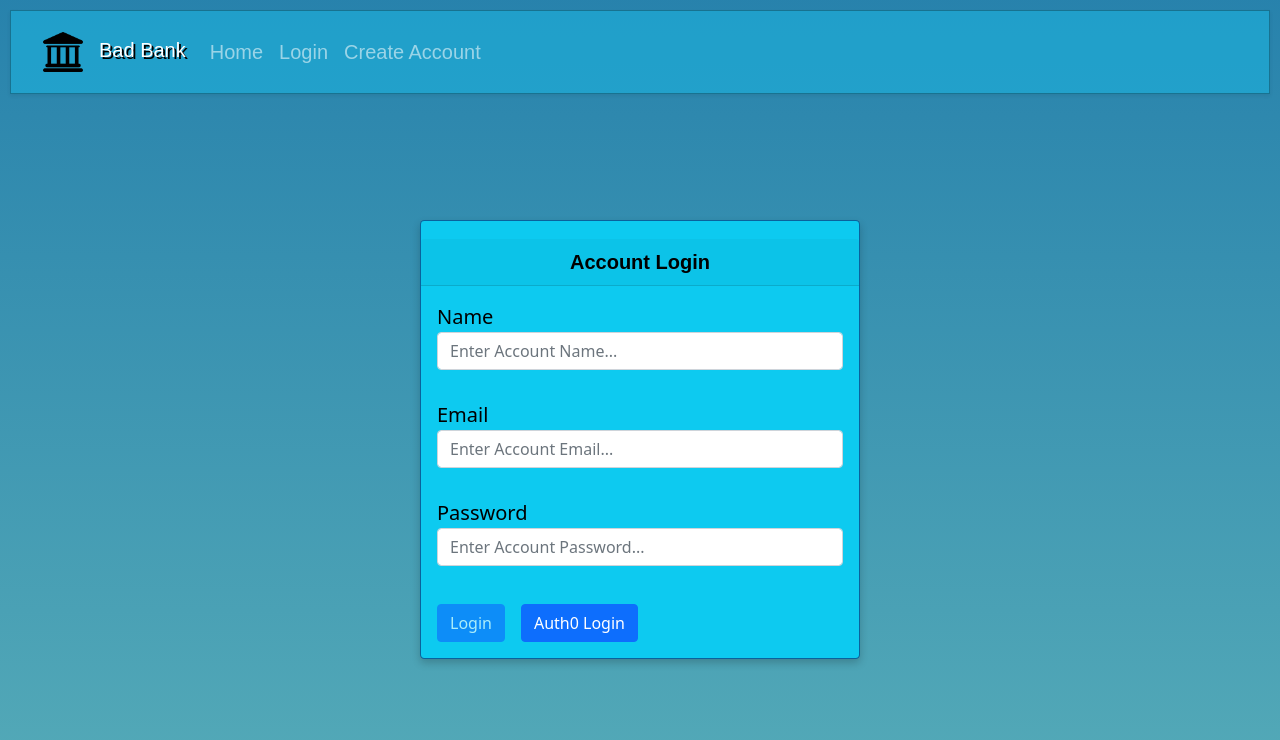
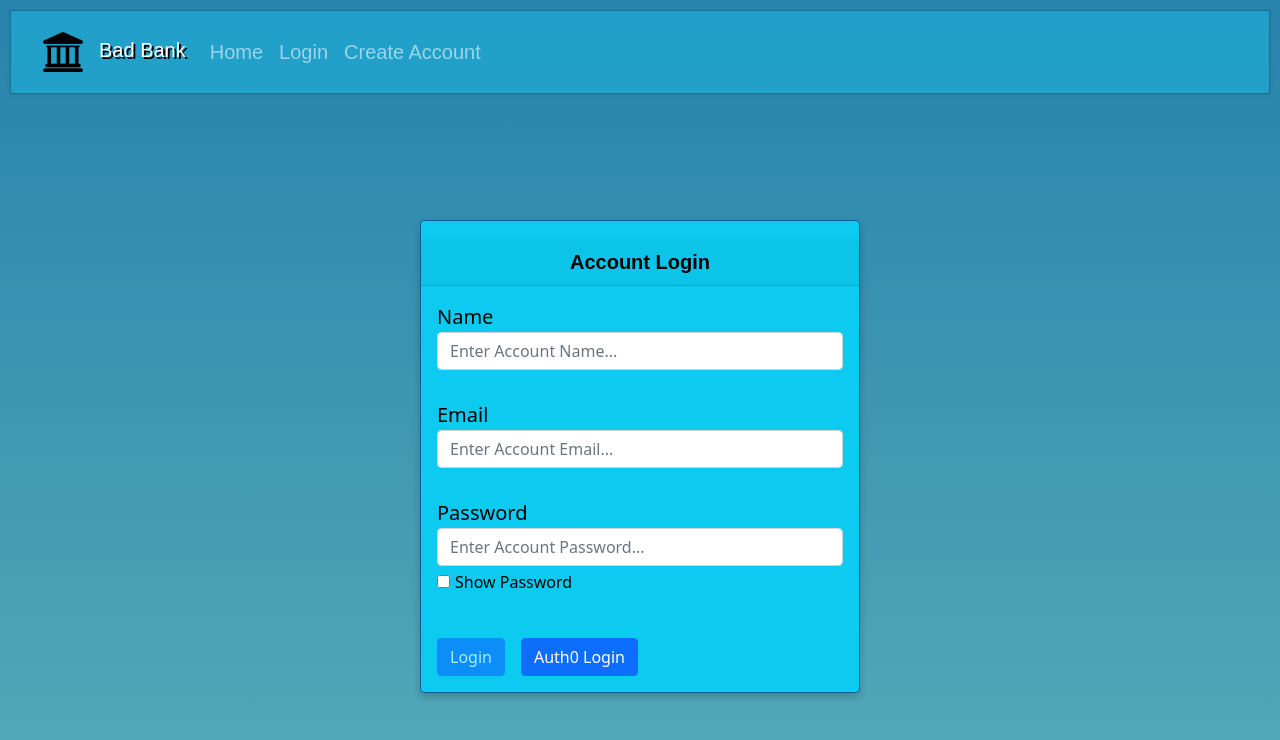
Before and after one commit to ErikRice/BadBank, a React (Create React App) app in the folder Front-end/: page /login in a window 1280 px wide. Shown: the top 740 px of the page. Built offline with nearby package versions, Linux system fonts and the light colour scheme.

Commit message:
cleaned up code

```diff
--- a/Front-end/src/App.js
+++ b/Front-end/src/App.js
@@ -57,12 +57,6 @@ function App() {
     };
   },[isAuthenticated, error, user])
 
-
-
-  const loggedInUser = (user) => {
-    setLoggedIn(user);
-  }
-
   //callback for handleLogin, addToAccount, and subtractFromAccount to check for an empty object (returns a boolean)
 
   const checkForUser = (obj) => {
@@ -108,7 +102,7 @@ function App() {
     }
     (async () => {
       try {
-        const response = await fetch("/account/login", {
+        const response = await fetch("http://localhost:3080/account/login", {
           method: "POST",
           mode: "cors",
           headers: {
@@ -132,7 +126,7 @@ function App() {
 
   const handleLogout = () => {
       logout({ returnTo: window.location.origin })
-      loggedInUser("");
+      setLoggedIn("");
       setStatus("You've successfully logged out");
       setTimeout(() => setStatus(""), 3000);
       setLoginScreen(true);
@@ -233,7 +227,7 @@ function App() {
       <NavBar loginScreen={loginScreen} loggedIn={loggedIn} />
       <UserContext.Provider value={{ ctxt, setCtxt }}>
         <Routes>
-          <Route exact path="/" element={<Home />} />
+          <Route exact path="/" element={<Home loggedIn={loggedIn}/>} />
           <Route path="/createaccount" element={<CreateAccount />} />
           <Route
             path="/login"
--- a/Front-end/src/Components/CreateAccount.js
+++ b/Front-end/src/Components/CreateAccount.js
@@ -14,6 +14,16 @@ function CreateAccount() {
   const clearForm = () => {
     setShow(true);
   };
+
+  const showPass = () => {
+    const passwordInput = document.querySelector('#createPassword');
+    if (passwordInput.type === "password") {
+      passwordInput.type = "text";
+    } else {
+      passwordInput.type = "password";
+    }
+
+  }
 
   //adds an account to the ctxt array
 
@@ -73,7 +83,7 @@ function CreateAccount() {
             <input
               type="name"
               className="form-control"
-              id="loginName"
+              id="createName"
               placeholder="Enter Account Name..."
               value={name}
               onChange={(e) => setName(e.target.value)}
@@ -84,7 +94,7 @@ function CreateAccount() {
             <input
               type="email"
               className="form-control"
-              id="loginEmail"
+              id="createEmail"
               placeholder="Enter Account Email..."
               value={email}
               onChange={(e) => setEmail(e.target.value)}
@@ -95,11 +105,12 @@ function CreateAccount() {
             <input
               type="password"
               className="form-control"
-              id="loginPassword"
+              id="createPassword"
               placeholder="Enter Account Password..."
               value={password}
               onChange={(e) => setPassword(e.target.value)}
             />
+            <input type="checkbox" onClick={showPass}/><h6 style={{display: "inline-block", paddingLeft: "5px" }}>Show Password</h6>
             <h6 id="error">{status}</h6>
             <br />
             <button
--- a/Front-end/src/Components/Home.js
+++ b/Front-end/src/Components/Home.js
@@ -7,8 +7,8 @@ function Home() {
       <Card
         bgcolor="primary"
         header="Bad Bank"
-        title="Welcome!"
-        text="Start By Creating an Account or Logging In"
+        title={"Welcome!"}
+        text={"Start By Creating an Account or Logging In"}
         body={
           <img
             src={Bank}
--- a/Front-end/src/Components/Login.js
+++ b/Front-end/src/Components/Login.js
@@ -16,7 +16,14 @@ function Login({
   const [email, setEmail] = useState('');
   const [password, setPassword] = useState('');
 
-
+  const showPass = () => {
+    const passwordInput = document.querySelector('#loginPassword');
+    if (passwordInput.type === "password") {
+      passwordInput.type = "text";
+    } else {
+      passwordInput.type = "password";
+    }
+  }
 
   return (
     <Card
@@ -56,6 +63,7 @@ function Login({
           value={password}
           onChange={(e) => setPassword(e.target.value)}
         />
+        <input type="checkbox" onClick={showPass}/><h6 style={{display: "inline-block", paddingLeft: "5px" }}>Show Password</h6>
         <h6 id="error">{status}</h6>
         <br />
           <button
```
